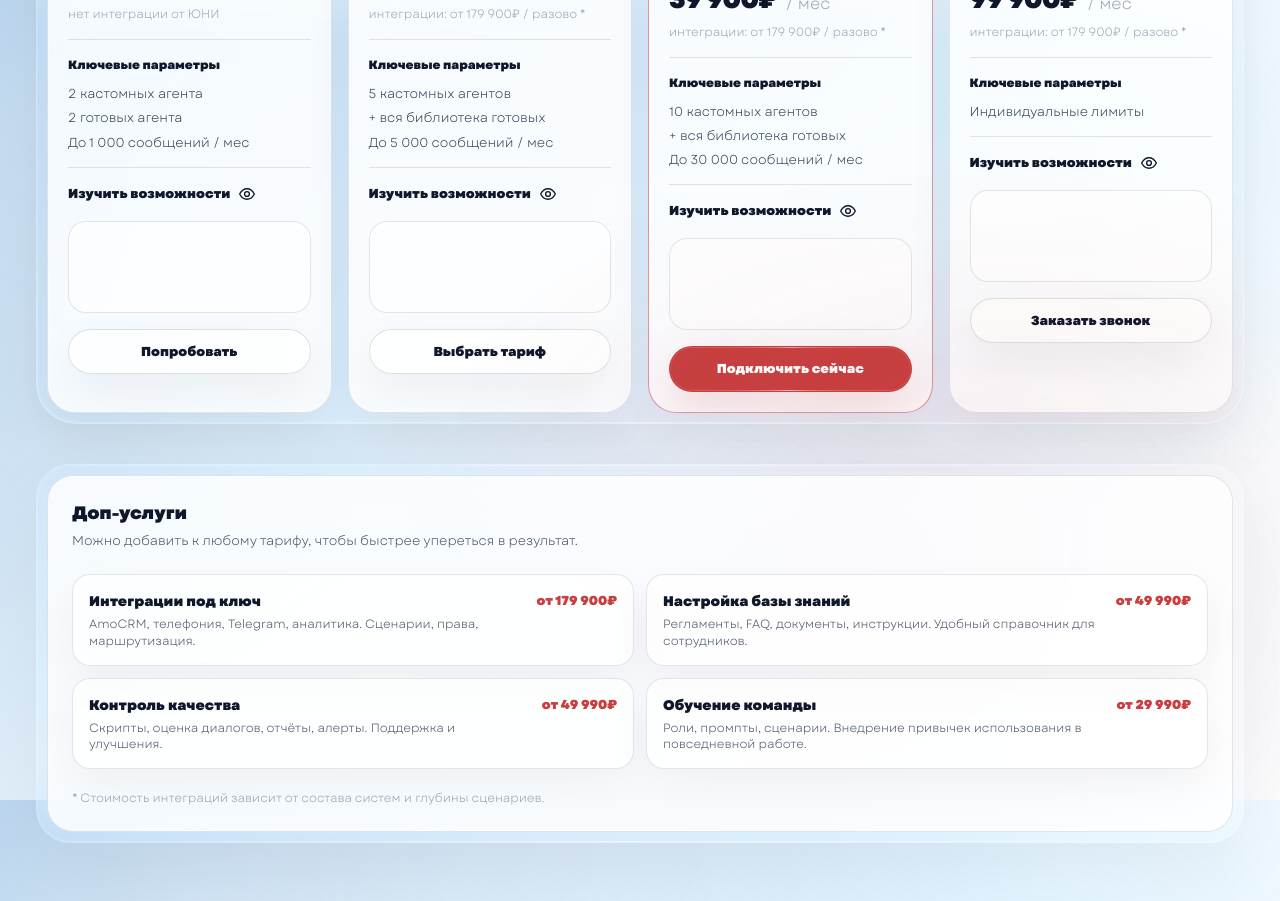
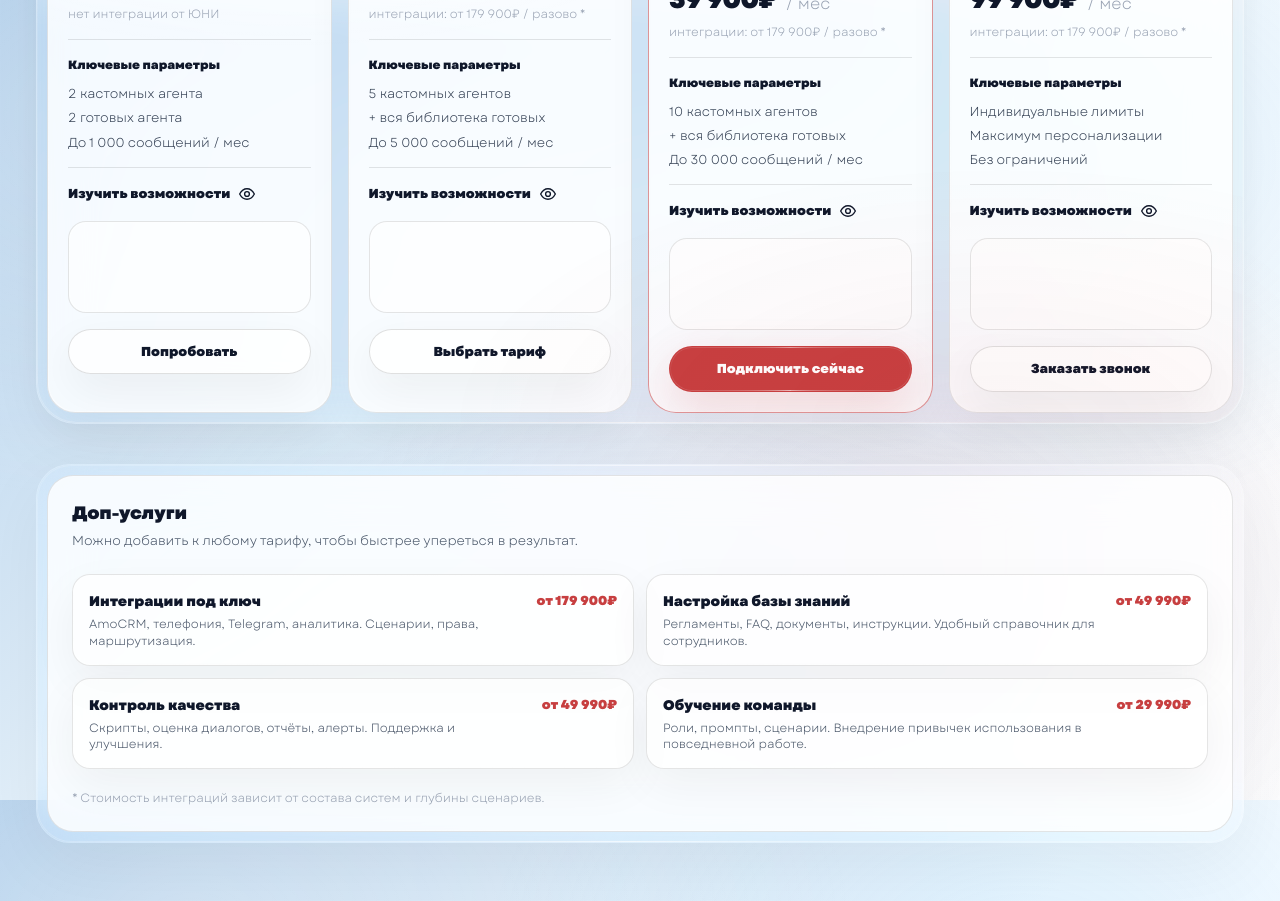
Before and after one commit to uniconsulting/uni.com, a Next.js app: page / in a window 1280 px wide. Shown: the part 4800-5701 px from the top of the page. Built offline with nearby package versions, Linux system fonts and the light colour scheme.

Commit message:
Update Plans.tsx

```diff
--- a/src/components/sections/Plans.tsx
+++ b/src/components/sections/Plans.tsx
@@ -64,7 +64,7 @@ const PLANS: Plan[] = [
     priceMonthly: 99900,
     integrationNote: "интеграции: от 179 900₽ / разово *",
     paramsTitle: "Ключевые параметры",
-    params: ["Индивидуальные лимиты"],
+    params: ["Индивидуальные лимиты", "Максимум персонализации", "Без ограничений"],
     cta: "Заказать звонок",
     variant: "outline",
   },
```
